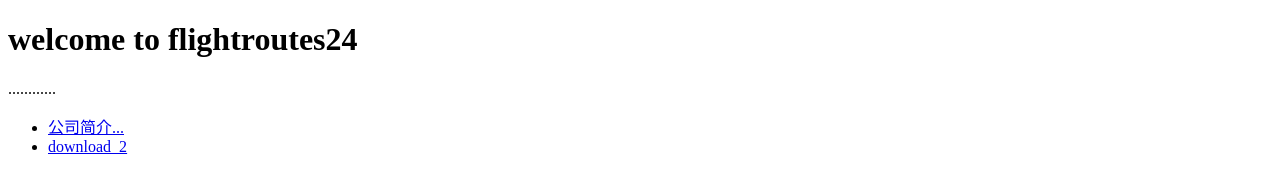
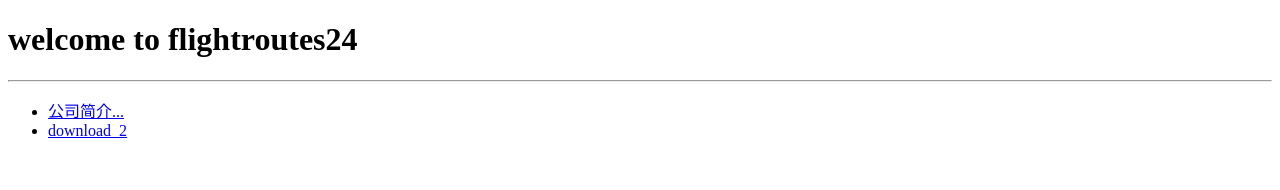
Before and after one commit to magicly007/magicly007.github.io, a plain HTML site: page index.html in a window 1280 px wide. Drawn offline with Linux system fonts and the light colour scheme.

Commit message:
Update index.html

```diff
--- a/index.html
+++ b/index.html
@@ -6,7 +6,7 @@
 	</head>
 	<body>
 		<h1>welcome to flightroutes24</h1>
-............
+		<hr />
 		<ul>
 			<li><a href="public/pdfs/flightroutes24_desc.pdf">公司简介...</a></li>
 			<li><a href="public/pdfs/2.pdf">download_2</a></li>
```
